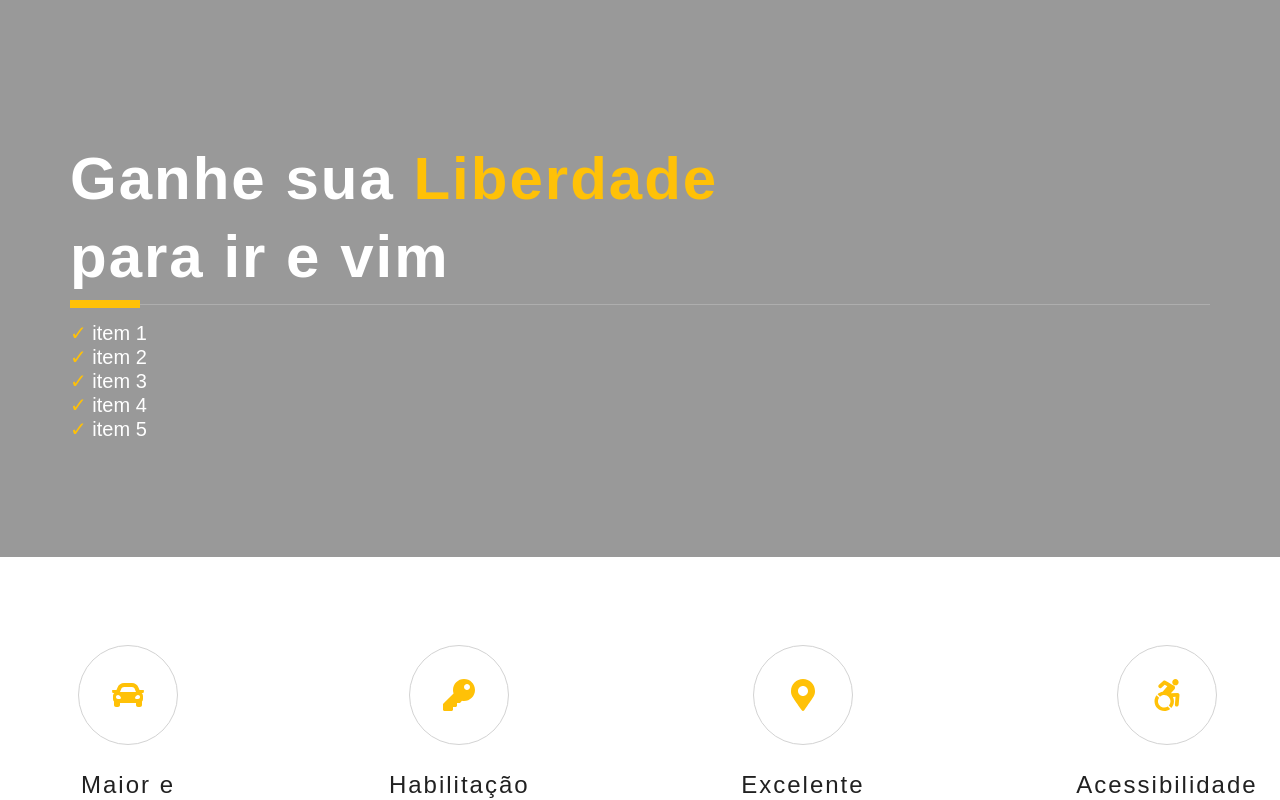
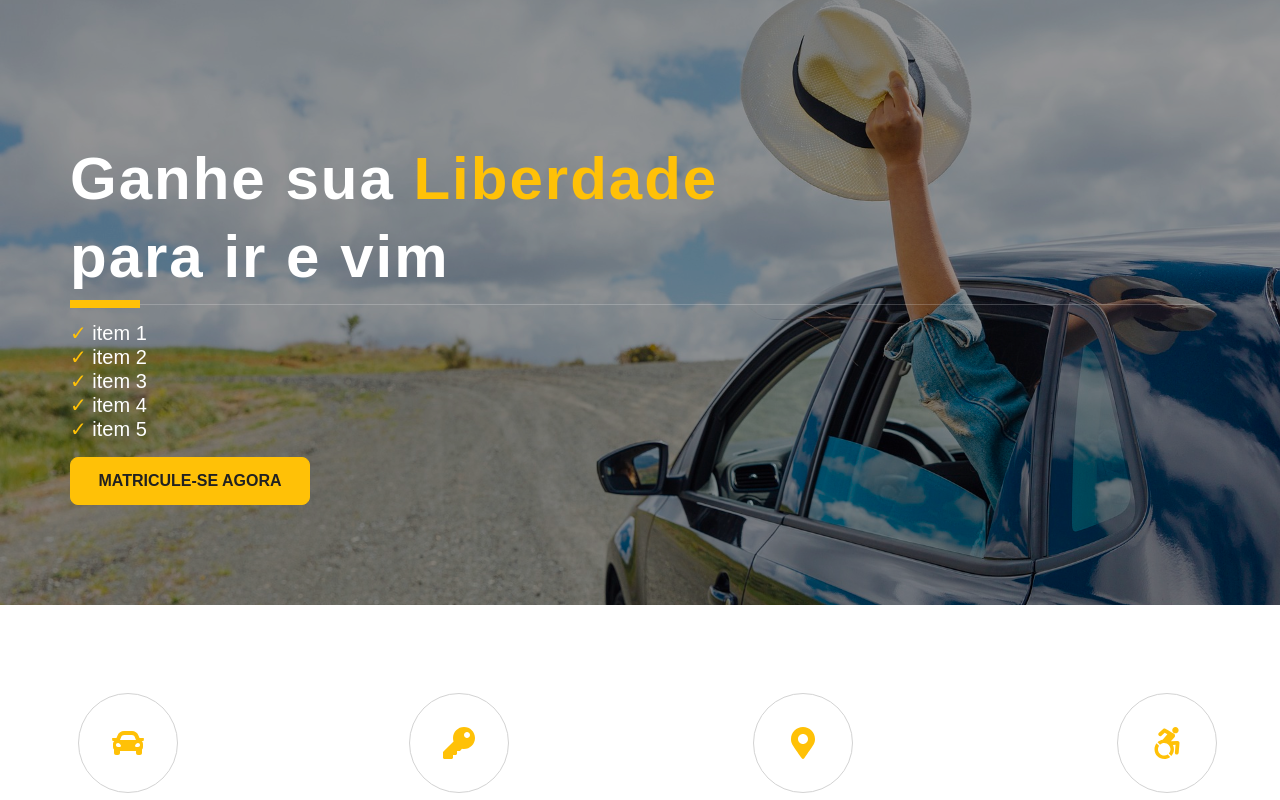
Before and after one commit to owesleymoraes/driving-school, a React (Vite) app: page / in a window 1280 px wide. Shown: the top 800 px of the page. Built offline with nearby package versions, Linux system fonts and the light colour scheme.

Commit message:
feat: use header component

```diff
--- a/src/pages/HomePage/index.tsx
+++ b/src/pages/HomePage/index.tsx
@@ -13,6 +13,7 @@ import { Feature } from "../../components/Features";
 import { Sections } from "../../components/Sections";
 import walletMotor from "../../assets/wallet-moto.jpg";
 import walletCarMotor from "../../assets/wallet-car-moto.jpg";
+import imagePrincipal from "../../assets/car.jpg";
 import {
   AccordionGroup,
   accordionItems,
@@ -63,9 +64,12 @@ export const HomePage: React.FC = () => {
   return (
     <>
       <Header
+        imageBackground={imagePrincipal}
         titlePrincipal="Ganhe sua"
         titlePrimary="Liberdade"
         titleSecondary="para ir e vim"
+        hasButton
+        nameButton="MATRICULE-SE AGORA"
       >
         {itemList}
       </Header>
```
